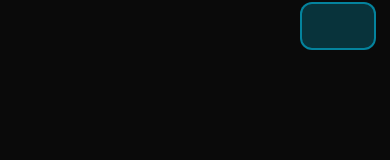
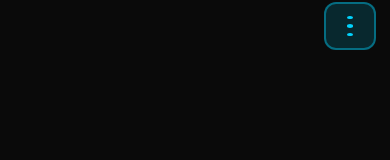
Before and after one commit to elanibri-mohamed/portfolio, a React (Vite) app: page / in a window 390 px wide. Shown: the top 160 px of the page. Built offline with nearby package versions, Linux system fonts and the light colour scheme.

Commit message:
Mobile hamburger icon fix 2

```diff
--- a/src/components/Navbar.css
+++ b/src/components/Navbar.css
@@ -27,6 +27,47 @@
   display: flex;
   align-items: center;
   justify-content: space-between;
+}
+
+/* Mobile Menu Toggle - Three Dots */
+.navbar__toggle {
+  display: none;
+  flex-direction: column;
+  justify-content: center;
+  align-items: center;
+  gap: 5px;
+  width: 48px;
+  height: 48px;
+  background: rgba(0, 212, 255, 0.1);
+  border: 1px solid rgba(0, 212, 255, 0.2);
+  border-radius: 12px;
+  cursor: pointer;
+  transition: all 0.3s ease;
+  -webkit-tap-highlight-color: transparent;
+}
+
+.navbar__toggle-dot {
+  width: 6px;
+  height: 6px;
+  background: #00d4ff;
+  border-radius: 50%;
+  transition: all 0.3s ease;
+}
+
+.navbar__toggle:hover {
+  background: rgba(0, 212, 255, 0.2);
+  border-color: rgba(0, 212, 255, 0.4);
+}
+
+.navbar__toggle:active {
+  transform: scale(0.95);
+}
+
+/* Mobile: Show three dots toggle */
+@media (max-width: 1100px) {
+  .navbar__toggle {
+    display: flex;
+  }
 }
 
 /* ============================================
@@ -154,54 +195,7 @@
 }
 
 /* ============================================
-   MOBILE MENU TOGGLE
-   ============================================ */
-
-.navbar__toggle {
-  display: flex;
-  align-items: center;
-  justify-content: center;
-  width: 48px;
-  height: 48px;
-  background: rgba(0, 212, 255, 0.1);
-  border: 1px solid rgba(0, 212, 255, 0.2);
-  border-radius: 12px;
-  color: #00d4ff;
-  font-size: 1.4rem;
-  cursor: pointer;
-  transition: all 0.3s ease;
-  -webkit-tap-highlight-color: transparent;
-  z-index: 1001;
-  position: relative;
-}
-
-.navbar__toggle:hover {
-  background: rgba(0, 212, 255, 0.2);
-  border-color: rgba(0, 212, 255, 0.4);
-  box-shadow: 0 0 20px rgba(0, 212, 255, 0.2);
-}
-
-.navbar__toggle:active {
-  transform: scale(0.95);
-  background: rgba(0, 212, 255, 0.25);
-}
-
-/* Touch device optimizations */
-@media (hover: none) {
-  .navbar__toggle:hover {
-    background: rgba(0, 212, 255, 0.1);
-    border-color: rgba(0, 212, 255, 0.2);
-    box-shadow: none;
-  }
-
-  .navbar__toggle:active {
-    background: rgba(0, 212, 255, 0.25);
-    border-color: rgba(0, 212, 255, 0.4);
-  }
-}
-
-/* ============================================
-   MOBILE MENU OVERLAY & PANEL
+   RESPONSIVE DESIGN - MOBILE-FIRST
    ============================================ */
 
 .navbar__backdrop {
@@ -427,18 +421,6 @@
     display: none;
   }
 
-  .navbar__toggle {
-    display: flex !important;
-    width: 48px;
-    height: 48px;
-    background: rgba(0, 212, 255, 0.2) !important;
-    border: 2px solid rgba(0, 212, 255, 0.5) !important;
-    opacity: 1 !important;
-    visibility: visible !important;
-    color: #00d4ff !important;
-    font-size: 1.5rem !important;
-  }
-
   /* Mobile menu improvements */
   .navbar__mobile-menu {
     max-width: 100%;
--- a/src/components/Navbar.jsx
+++ b/src/components/Navbar.jsx
@@ -8,7 +8,6 @@
   FaCertificate,
   FaGraduationCap,
   FaEnvelope,
-  FaBars,
   FaTimes
 } from 'react-icons/fa';
 import './Navbar.css';
@@ -124,19 +123,15 @@
           </ul>
 
           {/* Mobile Menu Toggle */}
-          <motion.button
+          <button
             className="navbar__toggle"
-            onClick={() => setIsMobileMenuOpen(!isMobileMenuOpen)}
-            aria-label={isMobileMenuOpen ? 'Close menu' : 'Open menu'}
-            aria-expanded={isMobileMenuOpen}
+            onClick={() => setIsMobileMenuOpen(true)}
+            aria-label="Open menu"
           >
-            <motion.div
-              animate={{ rotate: isMobileMenuOpen ? 180 : 0 }}
-              transition={{ duration: 0.3 }}
-            >
-              {isMobileMenuOpen ? <FaTimes /> : <FaBars />}
-            </motion.div>
-          </motion.button>
+            <span className="navbar__toggle-dot"></span>
+            <span className="navbar__toggle-dot"></span>
+            <span className="navbar__toggle-dot"></span>
+          </button>
         </div>
       </nav>
 
```
